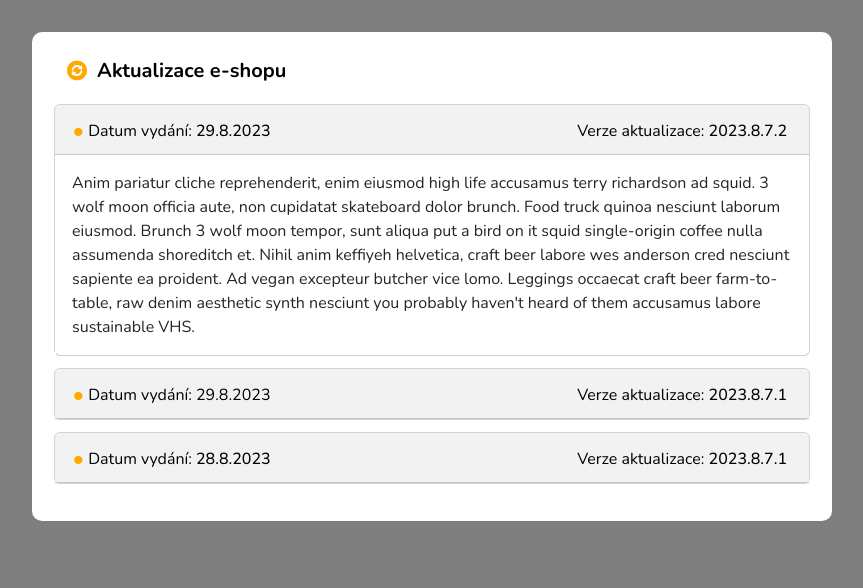
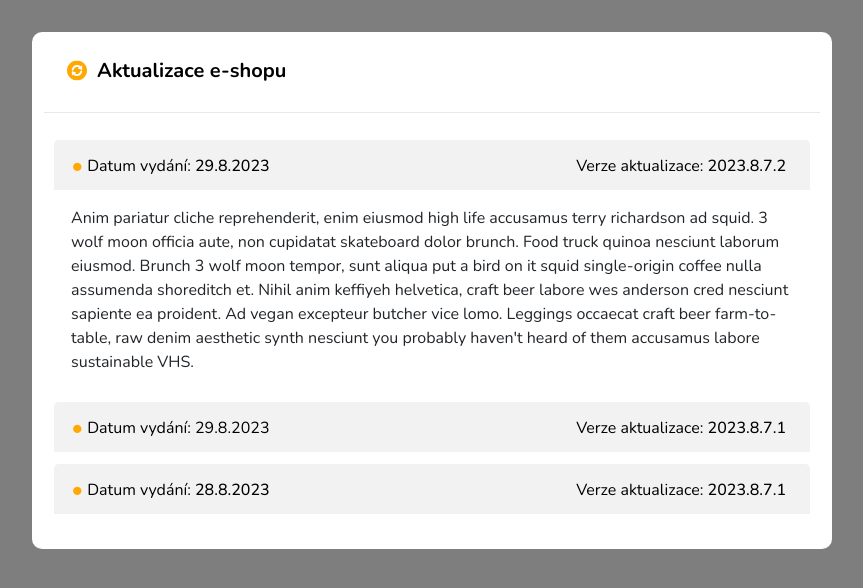
Before and after one commit to tobiaslicek/Webmex-int, a PHP site: page / in a window 1280 px wide. Shown: the part 50-638 px from the top of the page, without its empty margins (208-1071 px from the left). Run offline with PHP 8.4, Linux system fonts and the light colour scheme; some libraries are stand-ins or nearby versions.

Commit message:
card-header styling finished

```diff
--- a/index.html
+++ b/index.html
@@ -32,7 +32,6 @@
 </form>
 
       </header>
-</nav>
 
 
     <div class="container">
@@ -55,6 +54,7 @@
         <div class="card">
           <div class="card-header" id="headingOne">
             <h5 class="mb-0">
+
               <button
                 class="btn btn-link"
                 data-bs-toggle="collapse"
@@ -104,7 +104,6 @@
                 <li class="li-datum">Datum vydání: <span class="li-span"></span> 29.8.2023</li>
                 <li class="li-verze">Verze aktualizace: <span class="li-span">2023.8.7.1</span> </li>
                 </ul>
-              </button>
               </button>
             </h5>
           </div>
--- a/style.css
+++ b/style.css
@@ -59,8 +59,10 @@ svg {
 } */
 
 .aktualizace {
+  padding-bottom: 20px;
   display: flex;
   align-items: center;
+  border-bottom: 1px solid #e8e8e8;
 }
 
 .circular-arrow {
@@ -113,16 +115,22 @@ li {
 }
 
 .card {
-  margin: 12px 10px;
+  margin: 12px 10px 10px;
+  border: none;
 }
 
 .card-header {
   border-radius: 8px 8px 0px 0px;
+  border: none;
   background: #f2f2f2;
   padding: 8px 10px;
   justify-content: space-between;
   align-items: center;
   height: 50px;
+}
+
+#headingOne {
+  margin-top: 15px;
 }
 
 .card-body {
```
